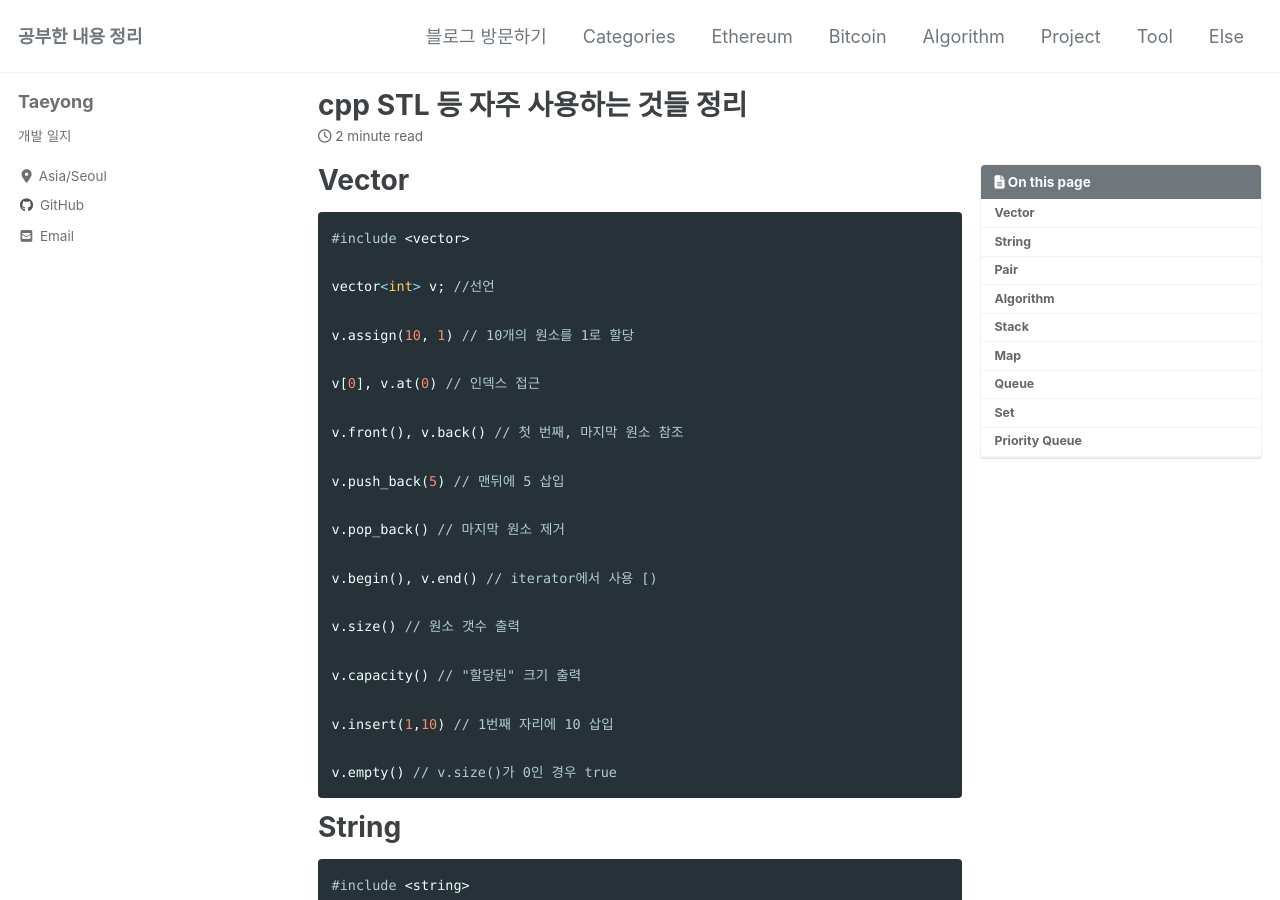
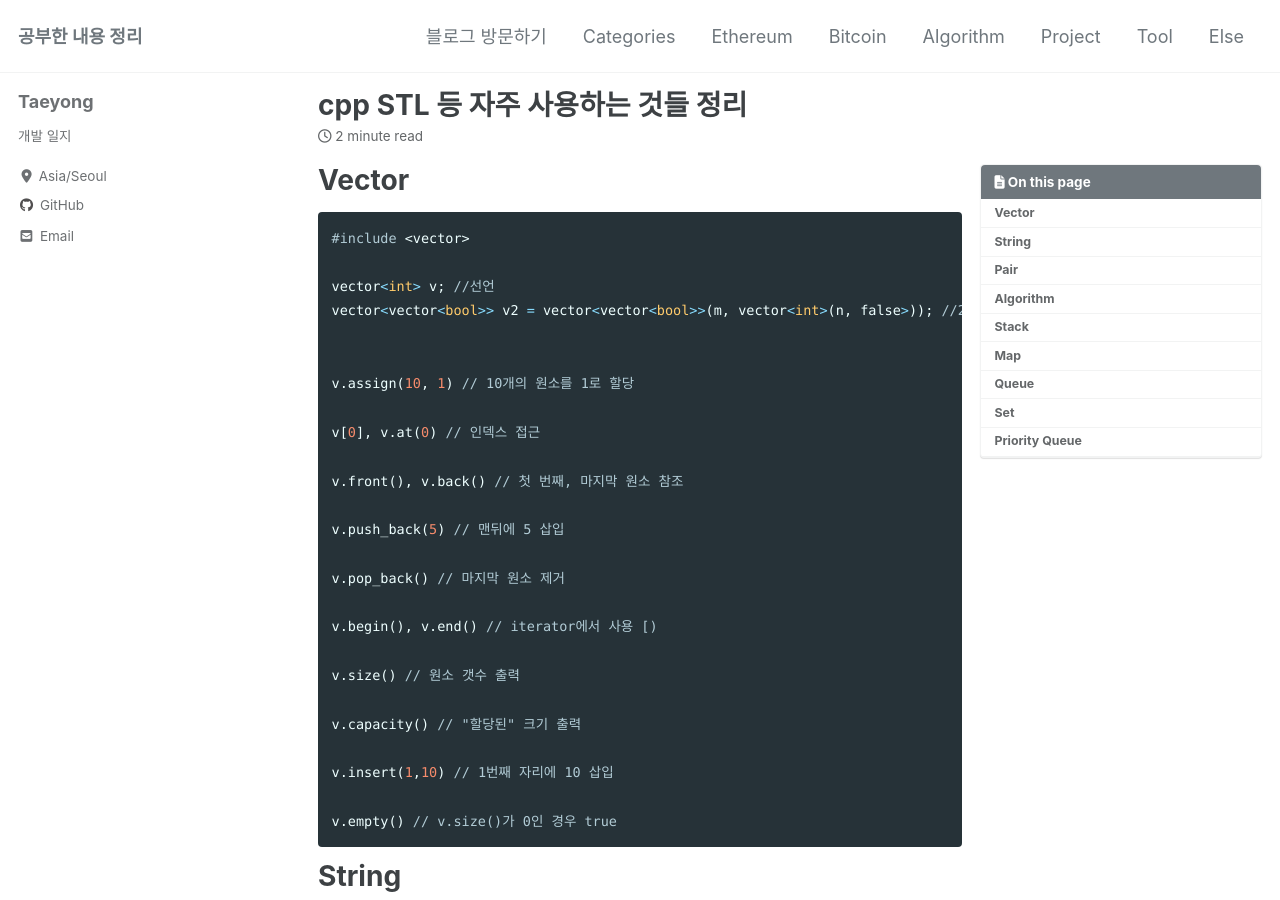
Before and after one commit to TaeYongHwang/TaeYongHwang.github.io, a Jekyll site: the page built from _posts/algorithm/2020-10-25-cpp-stl.md, in a window 1280 px wide and 900 px high. Built offline with Jekyll 4.4.1, drawn with Linux system fonts in a browser that asks for light colours; cached includes are drawn as plain includes; nearby versions of some CDN libraries.

Commit message:
2차원 벡터

```diff
--- a/_posts/algorithm/2020-10-25-cpp-stl.md
+++ b/_posts/algorithm/2020-10-25-cpp-stl.md
@@ -12,6 +12,8 @@ categories: Algorithm
 #include <vector>
 
 vector<int> v; //선언
+vector<vector<bool>> v2 = vector<vector<bool>>(m, vector<int>(n, false>)); //2차원 벡터 선언
+
 
 v.assign(10, 1) // 10개의 원소를 1로 할당
 
```
